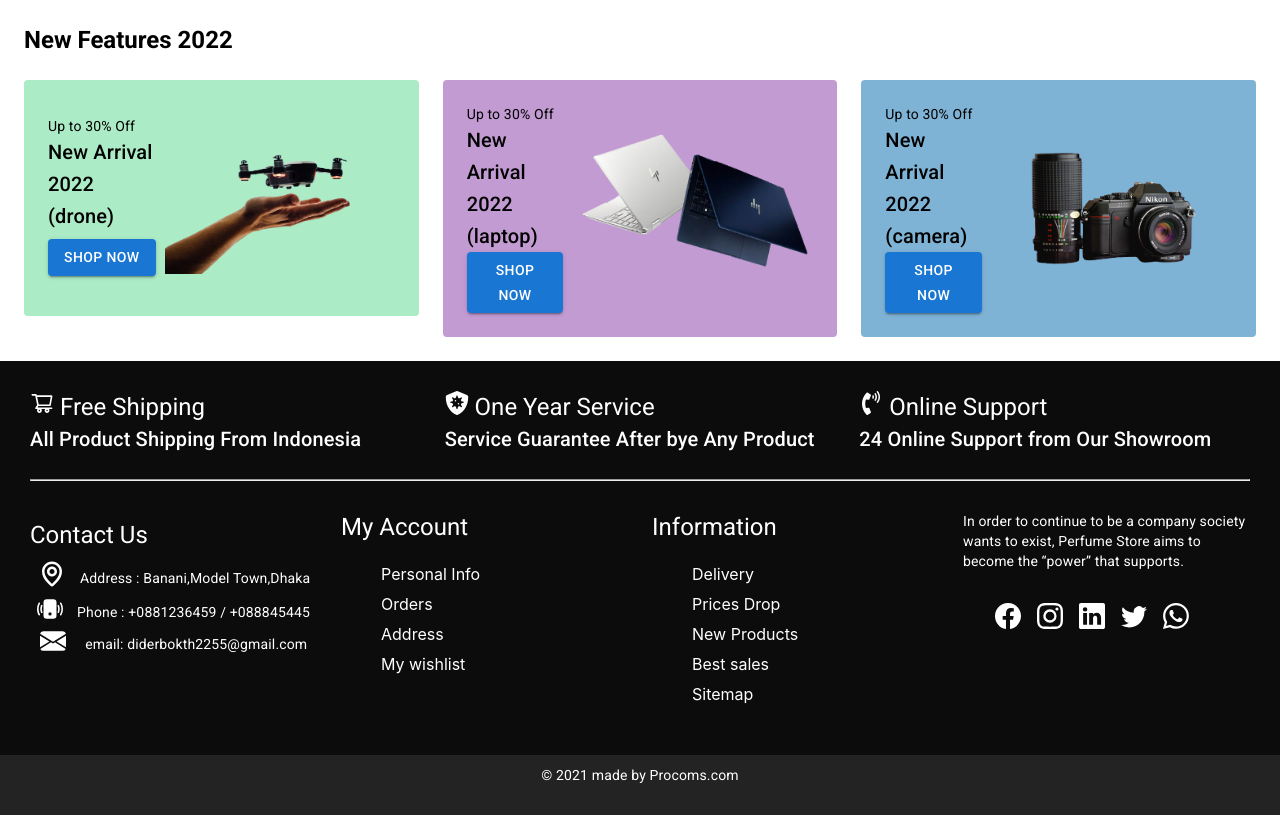
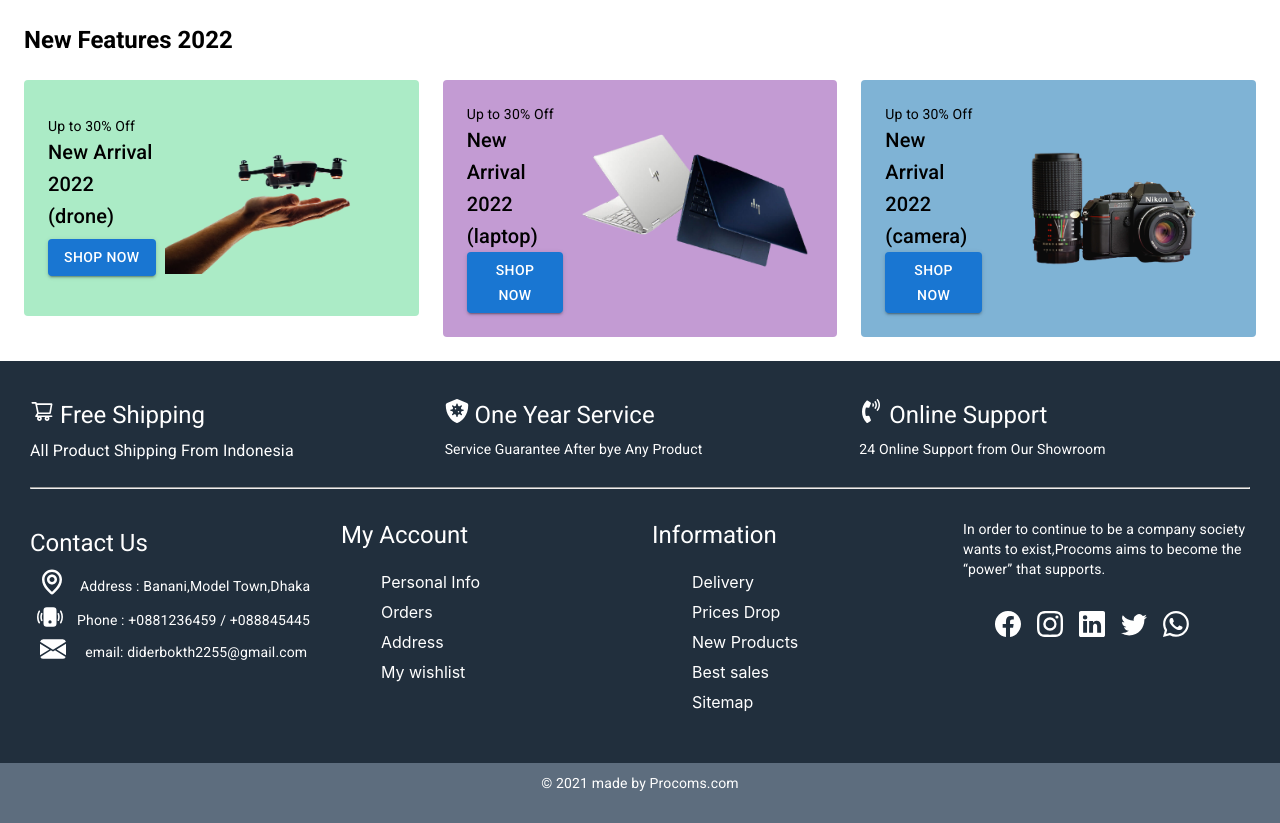
Before and after one commit to Didar2255/procoms, a React (Create React App) app: page /contactus in a window 1280 px wide. Built offline with nearby package versions, Linux system fonts and the light colour scheme.

Commit message:
Modify background color

```diff
--- a/src/components/Footer/Footer.css
+++ b/src/components/Footer/Footer.css
@@ -1,15 +1,10 @@
 .footer-section{
-    background-color: rgb(12,12,12);
+    background-color: #212F3D ;
     color: #fff;
     padding: 30px;
 }
-.footer-content .icon{
-    font-size: 30px;
-    margin-right: 10px;
-}
-.footer-content{
-    text-align: justify;
-}
+
+
 .footer-content ul li{
     list-style: none;
     text-align: justify;
@@ -22,7 +17,7 @@
     cursor: pointer;
 }
 .footer-copy{
-    background-color:rgb(36, 35, 35) ;
+    background-color:#5D6D7E   ;
     height: 40px;
     color: white;
     padding: 10px;
--- a/src/components/Footer/Footer.js
+++ b/src/components/Footer/Footer.js
@@ -14,21 +14,21 @@ const Footer = () => {
                     <Grid container spacing={{ xs: 2, md: 3 }} columns={{ xs: 4, sm: 8, md: 12 }} sx={{ marginBottom: 3 }} >
                         <Grid item xs={12} sm={6} md={4} >
                             <Box >
-                                <Typography variant='h5'> <AiOutlineShoppingCart /> Free Shipping</Typography>
-                                <Typography variant='h6'>All Product Shipping From Indonesia</Typography>
+                                <Typography variant='h5' sx={{ lineHeight: 2 }}> <AiOutlineShoppingCart /> Free Shipping</Typography>
+                                <Typography variant='body1'>All Product Shipping From Indonesia</Typography>
                             </Box>
                         </Grid>
 
                         <Grid item xs={12} sm={6} md={4} >
                             <Box >
-                                <Typography variant='h5'> <FaShieldVirus /> One Year Service</Typography>
-                                <Typography variant='h6'>Service Guarantee After bye Any Product</Typography>
+                                <Typography variant='h5' sx={{ lineHeight: 2 }}> <FaShieldVirus /> One Year Service</Typography>
+                                <Typography variant='body2'>Service Guarantee After bye Any Product</Typography>
                             </Box>
                         </Grid>
                         <Grid item xs={12} sm={6} md={4}>
                             <Box>
-                                <Typography variant='h5'> <FaPhoneVolume /> Online Support</Typography>
-                                <Typography variant='h6'>24 Online Support from Our Showroom</Typography>
+                                <Typography variant='h5' sx={{ lineHeight: 2 }}> <FaPhoneVolume /> Online Support</Typography>
+                                <Typography variant='body2'>24 Online Support from Our Showroom</Typography>
                             </Box>
                         </Grid>
                     </Grid>
@@ -87,8 +87,7 @@ const Footer = () => {
                         <Grid item xs={12} sm={6} md={3}>
                             <Box >
                                 <Typography variant='body2'>
-                                    In order to continue to be a company society wants to exist,
-                                    Perfume Store aims to become the  “power” that supports.
+                                    In order to continue to be a company society wants to exist,Procoms aims to become the  “power” that supports.
                                 </Typography>
                                 <Box sx={{ m: 4, fontSize: 26, display: 'flex' }}>
                                     <Box sx={{ mr: 2 }}>
```
